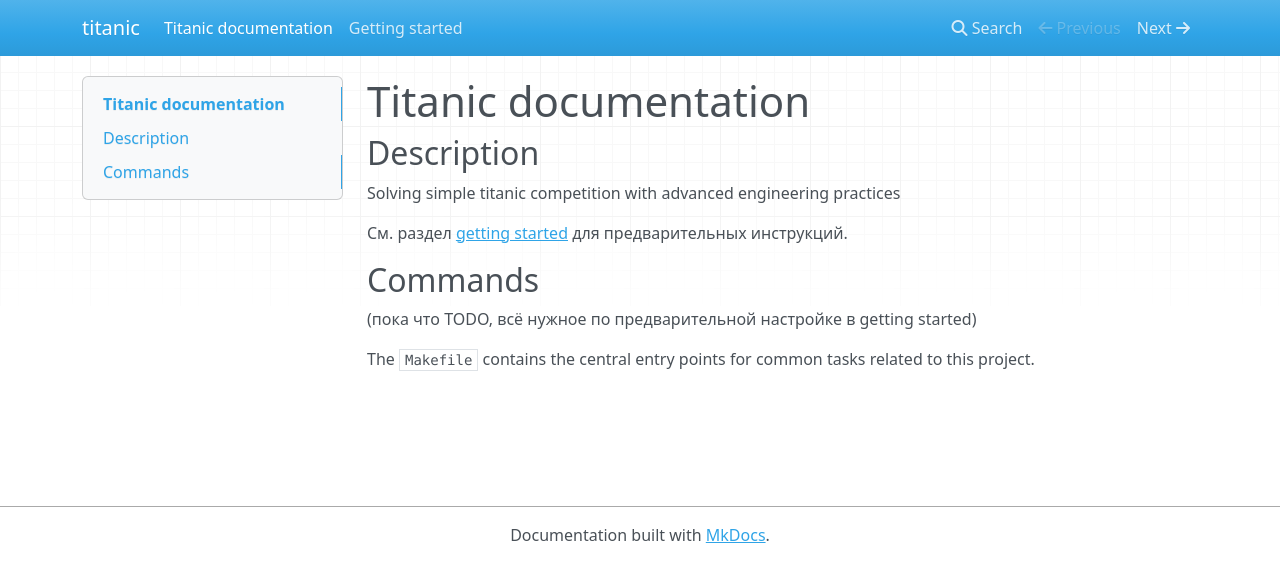
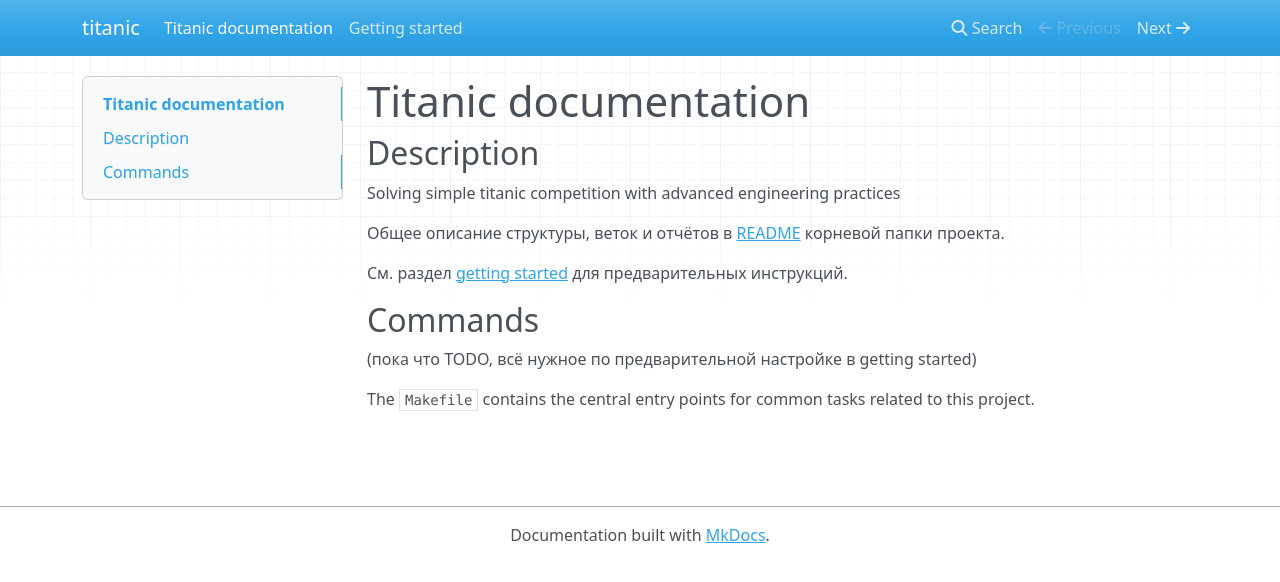
Before and after one commit to 3ndetz/titanic, an MkDocs documentation site: the page built from docs/docs/index.md, in a window 1280 px wide. Shown: the top 582 px of the page. Built offline with MkDocs 1.6.1, drawn with Linux system fonts in a browser that asks for light colours; nearby versions of some CDN libraries.

Commit message:
prettify readme, add branching description

```diff
--- a/docs/docs/index.md
+++ b/docs/docs/index.md
@@ -3,6 +3,8 @@
 ## Description
 
 Solving simple titanic competition with advanced engineering practices
+
+Общее описание структуры, веток и отчётов в [README](https://github.com/3ndetz/titanic) корневой папки проекта.
 
 См. раздел [getting started](./getting-started.md) для предварительных инструкций.
 
```
Also changed, not shown: README.md.
